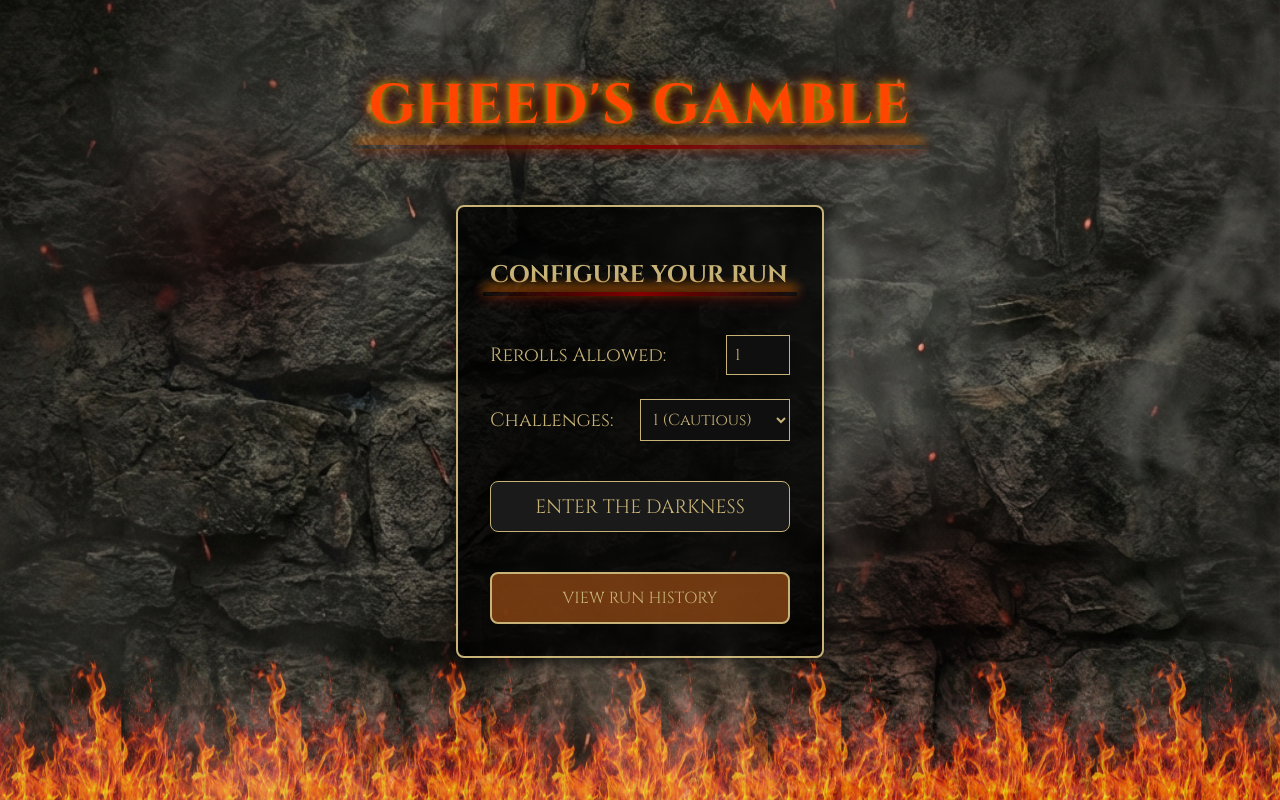
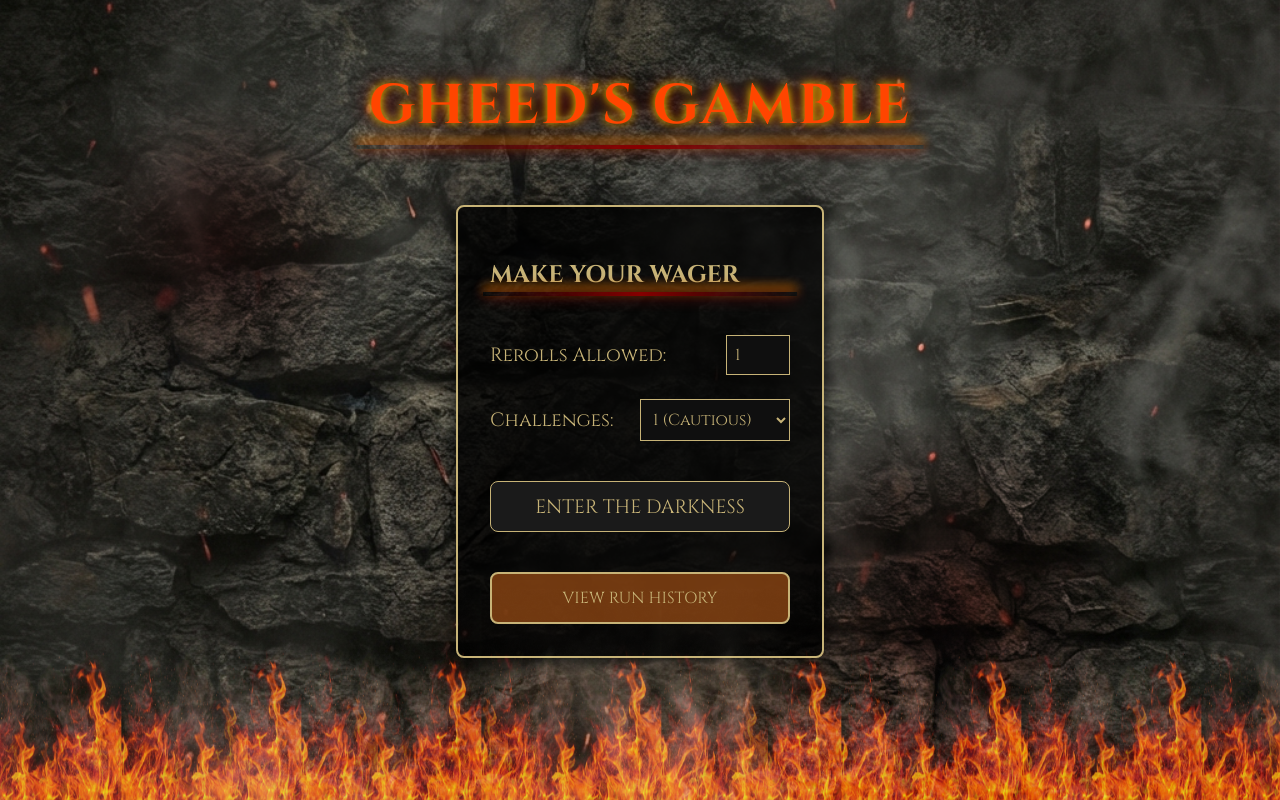
Before and after one commit to Santboii/gheedsgamble, a Next.js app: page / in a window 1280 px wide. Built offline with nearby package versions, Linux system fonts and the light colour scheme.

Commit message:
Change config heading to 'MAKE YOUR WAGER'
- More thematic and fits Gheed's gambling aesthetic
- Better captures the spirit of the randomizer

```diff
--- a/src/app/page.tsx
+++ b/src/app/page.tsx
@@ -214,7 +214,7 @@
 
       {step === "CONFIG" && (
         <section className={styles.configContainer} aria-labelledby="config-heading">
-          <h2 id="config-heading">CONFIGURE YOUR RUN</h2>
+          <h2 id="config-heading">MAKE YOUR WAGER</h2>
           <div className={styles.configGroup}>
             <label htmlFor="rerolls-input">Rerolls Allowed:</label>
             <input
```
